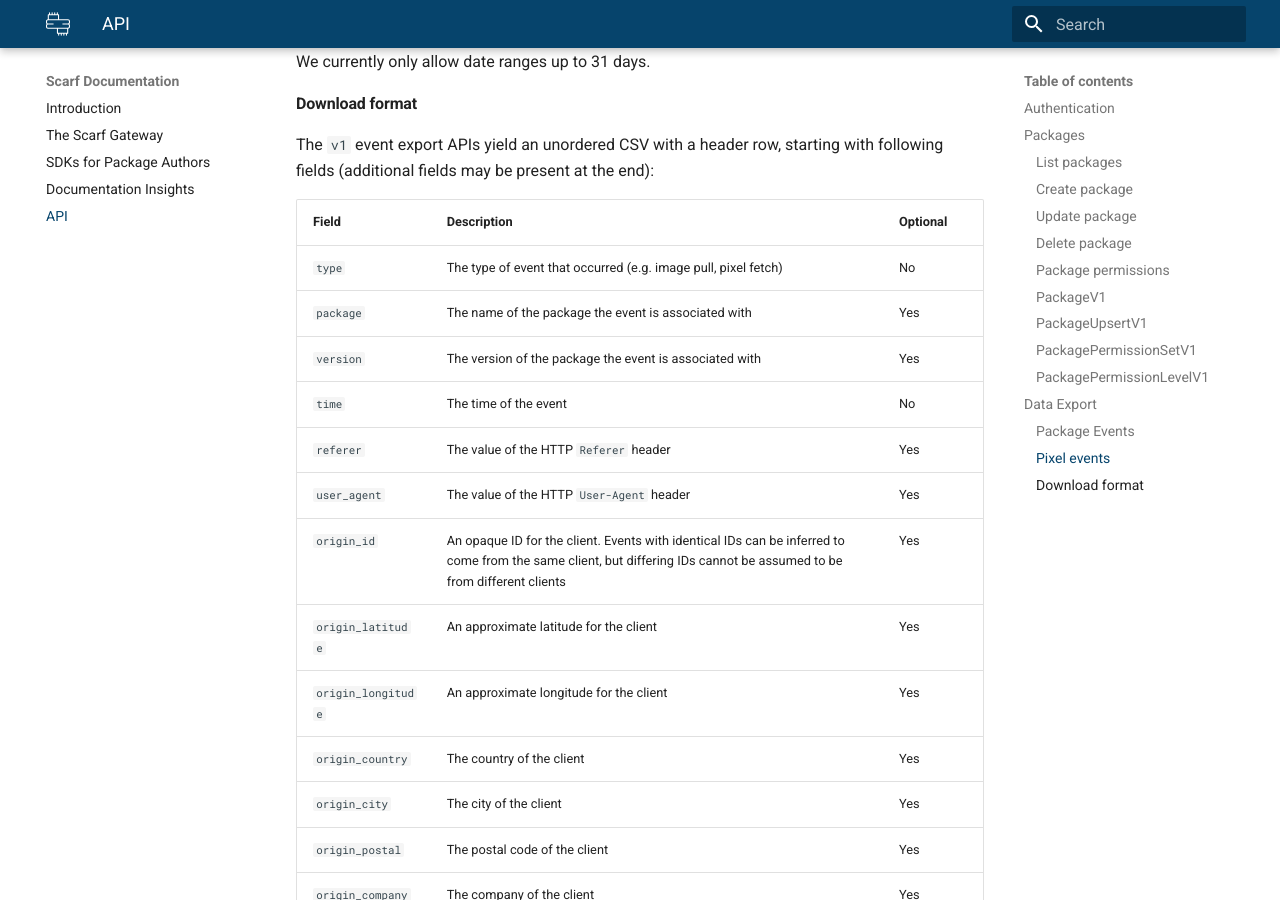
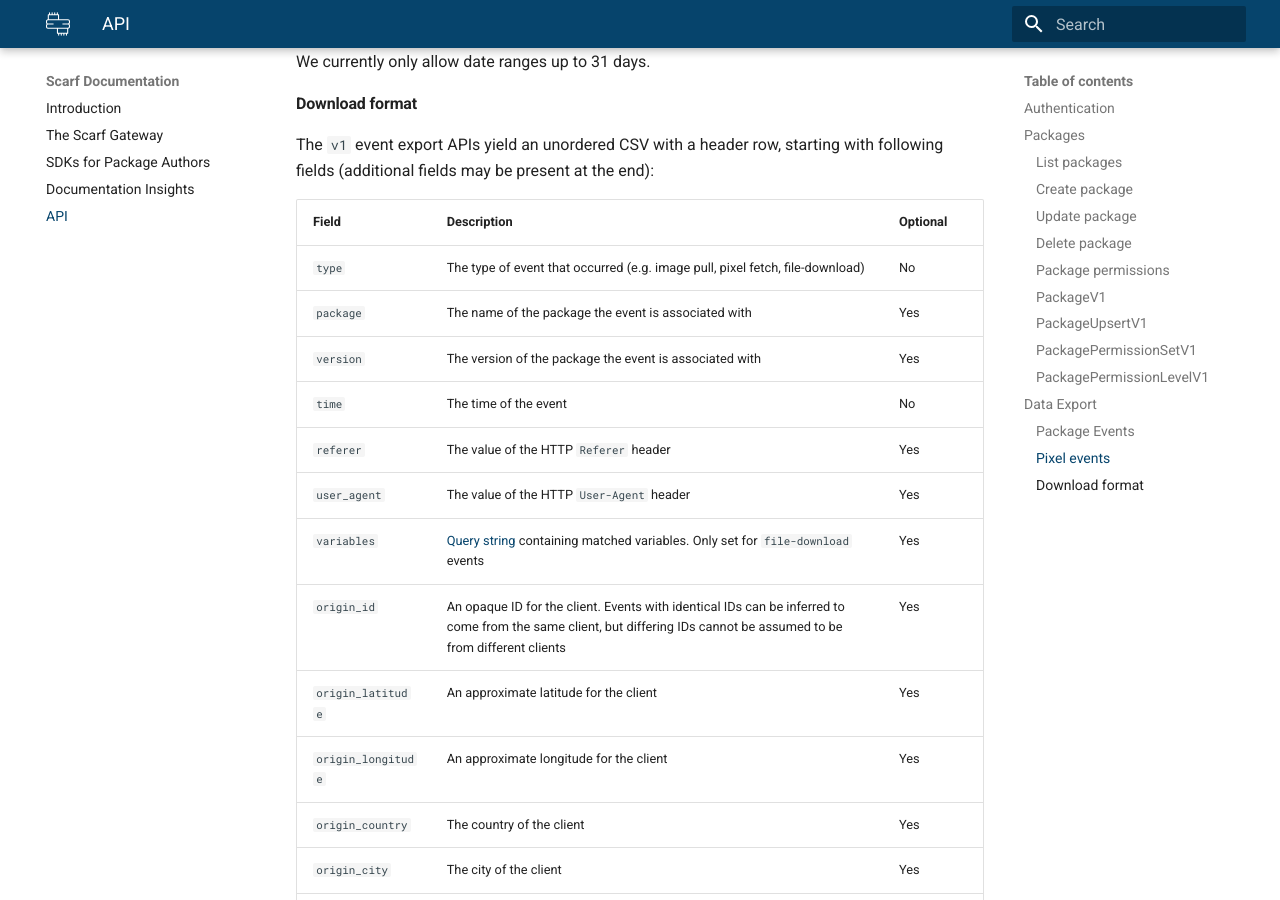
Before and after one commit to scarf-sh/docs, an MkDocs documentation site: the page built from docs/api.md, in a window 1280 px wide and 900 px high, scrolled down 3438 px. Built offline with MkDocs 1.6.1 and Material for MkDocs 9.7.7, drawn with Linux system fonts in a browser that asks for light colours.

Commit message:
Update Event Export documentation for file downloads

```diff
--- a/docs/api.md
+++ b/docs/api.md
@@ -106,12 +106,13 @@
 
 | Field                    | Description                                                                                                                                                           | Optional |
 |--------------------------|-----------------------------------------------------------------------------------------------------------------------------------------------------------------------|----------|
-| `type`                   | The type of event that occurred (e.g. image pull, pixel fetch)                                                                                                        | No       |
+| `type`                   | The type of event that occurred (e.g. image pull, pixel fetch, file-download)                                                                                                        | No       |
 | `package`                | The name of the package the event is associated with                                                                                                                  | Yes      |
 | `version`                | The version of the package the event is associated with                                                                                                               | Yes      |
 | `time`                   | The time of the event                                                                                                                                                 | No       |
 | `referer`                | The value of the HTTP `Referer` header                                                                                                                                | Yes      |
 | `user_agent`             | The value of the HTTP `User-Agent` header                                                                                                                             | Yes      |
+| `variables`              | [Query string](https://en.wikipedia.org/wiki/Query_string) containing matched variables. Only set for `file-download` events | Yes |
 | `origin_id`              | An opaque ID for the client. Events with identical IDs can be inferred to come from the same client, but differing IDs cannot be assumed to be from different clients | Yes      |
 | `origin_latitude`        | An approximate latitude for the client                                                                                                                                | Yes      |
 | `origin_longitude`       | An approximate longitude for the client                                                                                                                               | Yes      |
```
